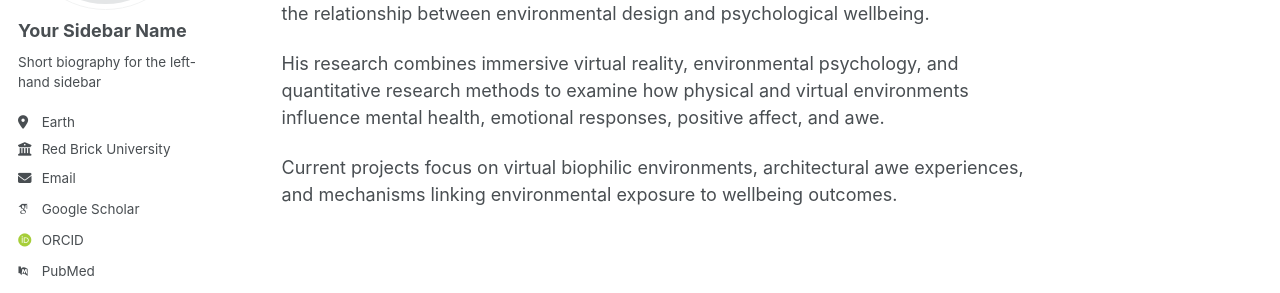
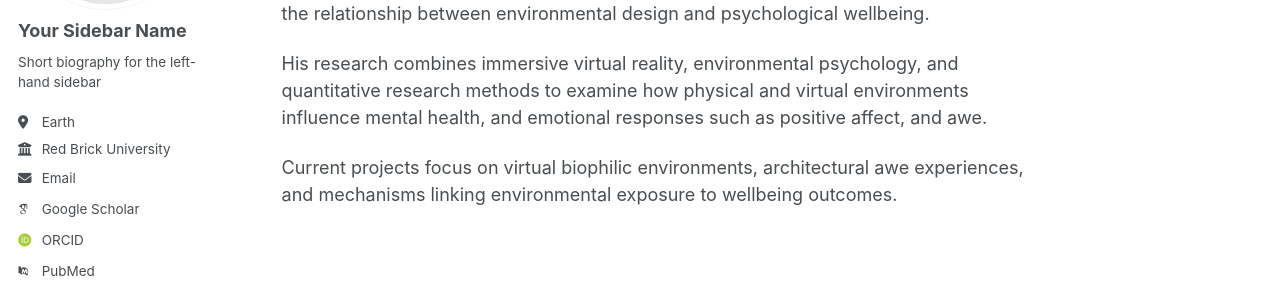
Before and after one commit to garonperceval/garonperceval.github.io, a Jekyll site: the page built from _pages/about.md, in a window 1280 px wide. Shown: the part 264-557 px from the top of the page. Built offline with Jekyll 4.4.1, drawn with Linux system fonts in a browser that asks for light colours; some web fonts are replaced; a script bundle is joined from its source files by our own code; library files that are not in the unit come from our copies.

Commit message:
Update about.md

```diff
--- a/_pages/about.md
+++ b/_pages/about.md
@@ -7,6 +7,6 @@ title: "About"
 
 Dr. Garon Perceval is a researcher at Monash University Suzhou whose work investigates the relationship between environmental design and psychological wellbeing.
 
-His research combines immersive virtual reality, environmental psychology, and quantitative research methods to examine how physical and virtual environments influence mental health, emotional responses, positive affect, and awe.
+His research combines immersive virtual reality, environmental psychology, and quantitative research methods to examine how physical and virtual environments influence mental health, and emotional responses such as positive affect, and awe.
 
 Current projects focus on virtual biophilic environments, architectural awe experiences, and mechanisms linking environmental exposure to wellbeing outcomes.
```
